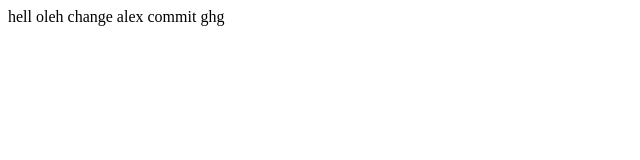
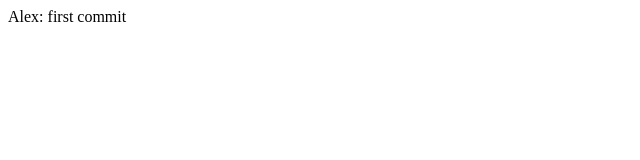
Before and after one commit to OleksandrDenysiuk/delivery, a website: page src/index.html in a window 1280 px wide. Shown: the whole page, without its empty margins (0-640 px from the left). Drawn offline with Linux system fonts and the light colour scheme.

Commit message:
Alex: first commit

```diff
--- a/src/index.html
+++ b/src/index.html
@@ -8,9 +8,7 @@
 </head>
 
 <body>
-    hell
-    oleh change
-    alex commit ghg
+    Alex: first commit
 </body>
 
 </html>
```
